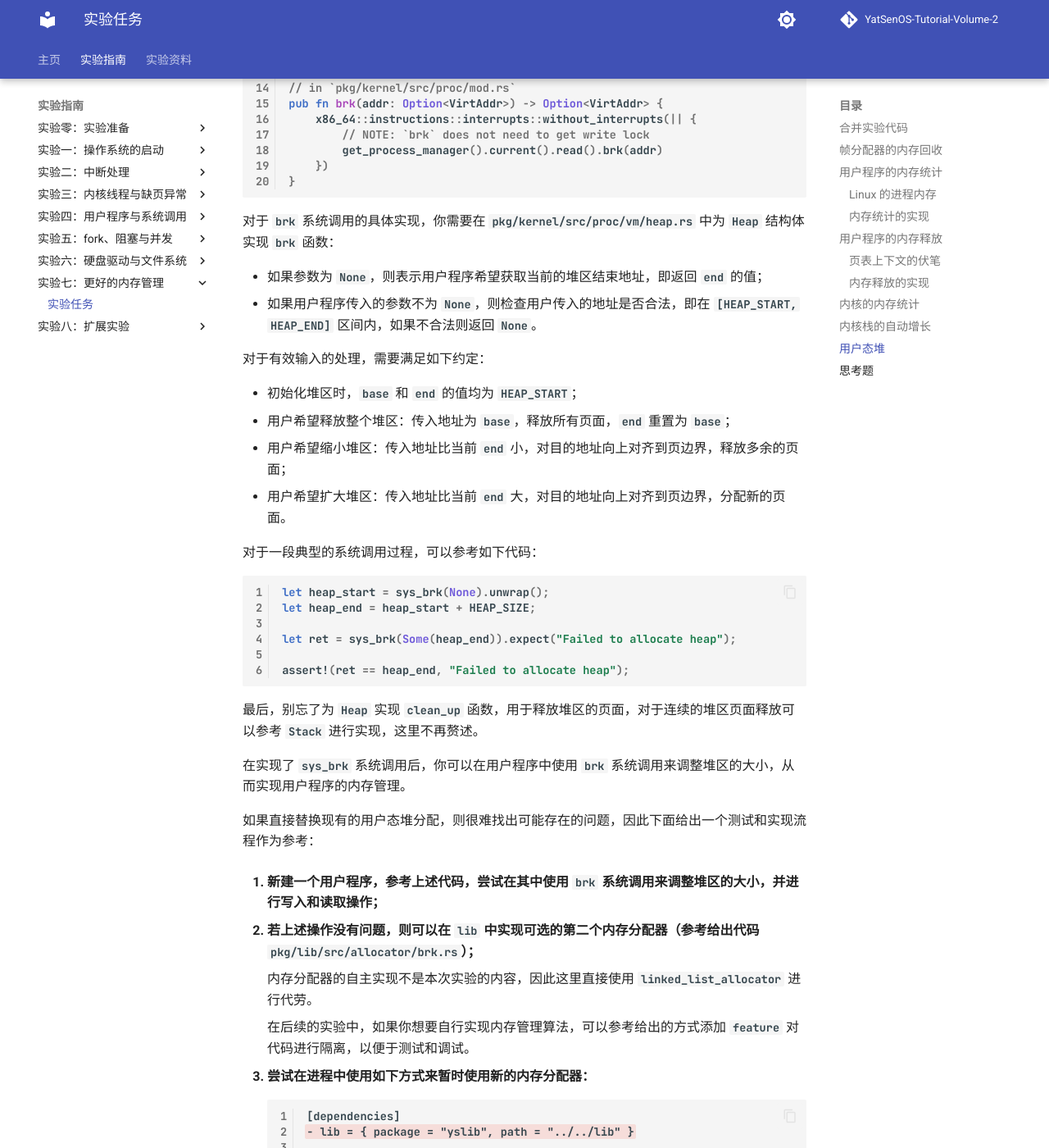
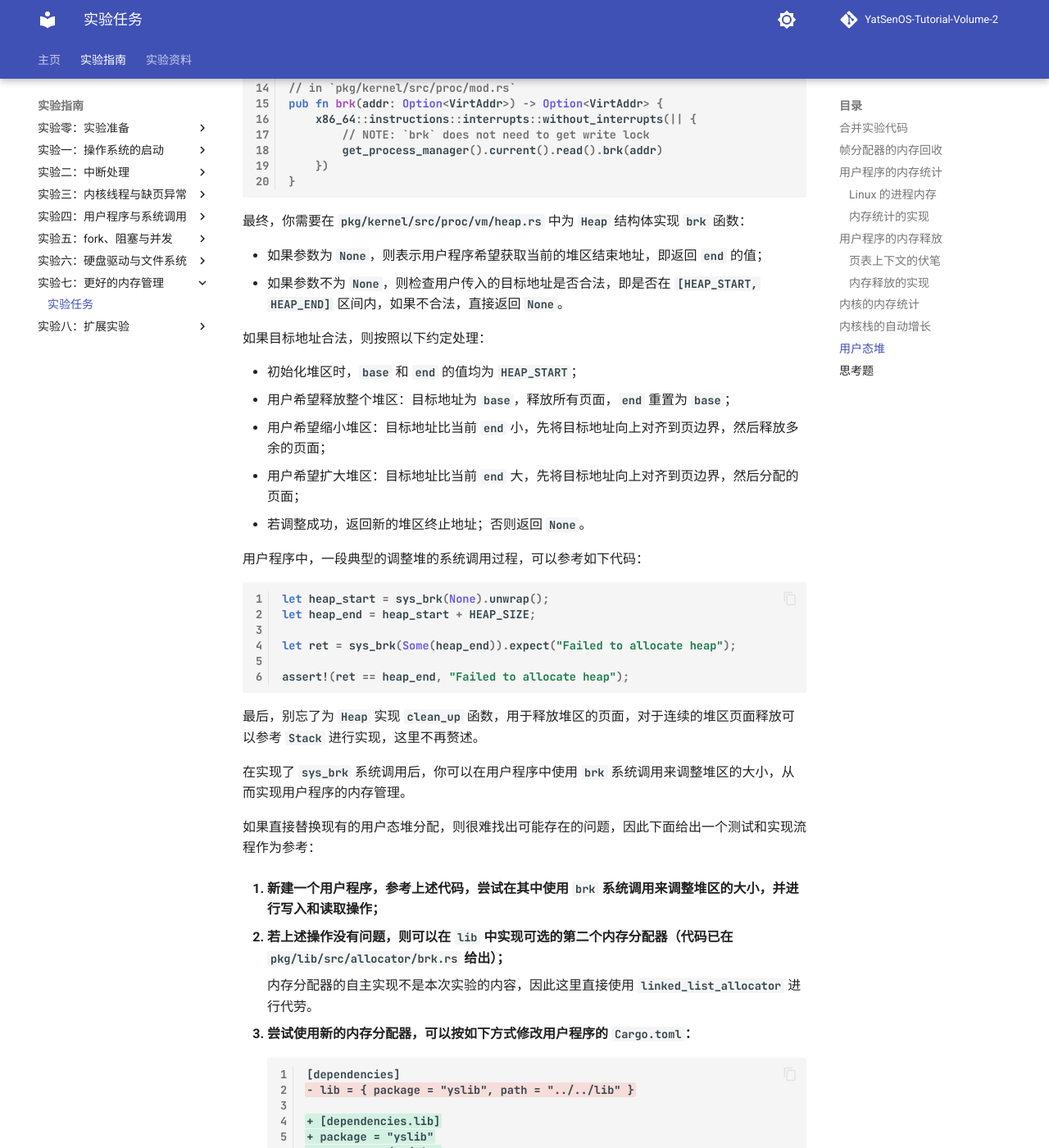
Before and after one commit to YatSenOS/YatSenOS-Tutorial-Volume-2, an MkDocs documentation site: the page built from docs/labs/0x07/tasks.md, in a window 1280 px wide and 1400 px high, scrolled down 17903 px. Shown: the whole window at 82% size. Built offline with MkDocs 1.6.1 and Material for MkDocs 9.7.7, drawn with Linux system fonts in a browser that asks for light colours; comment, search, counter and statistics services are not loaded; some of the changed text lies outside the part shown.

Commit message:
wip(lab/7): update (#37)

````diff
--- a/docs/labs/0x07/tasks.md
+++ b/docs/labs/0x07/tasks.md
@@ -814,19 +814,20 @@ pub fn brk(addr: Option<VirtAddr>) -> Option<VirtAddr> {
 }
 ```
 
-对于 `brk` 系统调用的具体实现，你需要在 `pkg/kernel/src/proc/vm/heap.rs` 中为 `Heap` 结构体实现 `brk` 函数：
+最终，你需要在 `pkg/kernel/src/proc/vm/heap.rs` 中为 `Heap` 结构体实现 `brk` 函数：
 
 -   如果参数为 `None`，则表示用户程序希望获取当前的堆区结束地址，即返回 `end` 的值；
--   如果用户程序传入的参数不为 `None`，则检查用户传入的地址是否合法，即在 `[HEAP_START, HEAP_END]` 区间内，如果不合法则返回 `None`。
+-   如果参数不为 `None`，则检查用户传入的目标地址是否合法，即是否在 `[HEAP_START, HEAP_END]` 区间内，如果不合法，直接返回 `None`。
 
-对于有效输入的处理，需要满足如下约定：
+如果目标地址合法，则按照以下约定处理：
 
 -   初始化堆区时，`base` 和 `end` 的值均为 `HEAP_START`；
--   用户希望释放整个堆区：传入地址为 `base`，释放所有页面，`end` 重置为 `base`；
--   用户希望缩小堆区：传入地址比当前 `end` 小，对目的地址向上对齐到页边界，释放多余的页面；
--   用户希望扩大堆区：传入地址比当前 `end` 大，对目的地址向上对齐到页边界，分配新的页面。
+-   用户希望释放整个堆区：目标地址为 `base`，释放所有页面，`end` 重置为 `base`；
+-   用户希望缩小堆区：目标地址比当前 `end` 小，先将目标地址向上对齐到页边界，然后释放多余的页面；
+-   用户希望扩大堆区：目标地址比当前 `end` 大，先将目标地址向上对齐到页边界，然后分配的页面；
+-   若调整成功，返回新的堆区终止地址；否则返回 `None`。
 
-对于一段典型的系统调用过程，可以参考如下代码：
+用户程序中，一段典型的调整堆的系统调用过程，可以参考如下代码：
 
 ```rust
 let heap_start = sys_brk(None).unwrap();
@@ -845,13 +846,11 @@ assert!(ret == heap_end, "Failed to allocate heap");
 
 1. 新建一个用户程序，参考上述代码，尝试在其中使用 `brk` 系统调用来调整堆区的大小，并进行写入和读取操作；
 
-2. 若上述操作没有问题，则可以在 `lib` 中实现可选的第二个内存分配器（参考给出代码 `pkg/lib/src/allocator/brk.rs`）；
+2. 若上述操作没有问题，则可以在 `lib` 中实现可选的第二个内存分配器（代码已在 `pkg/lib/src/allocator/brk.rs` 给出）；
 
     内存分配器的自主实现不是本次实验的内容，因此这里直接使用 `linked_list_allocator` 进行代劳。
 
-    在后续的实验中，如果你想要自行实现内存管理算法，可以参考给出的方式添加 `feature` 对代码进行隔离，以便于测试和调试。
-
-3. 尝试在进程中使用如下方式来暂时使用新的内存分配器：
+3. 尝试使用新的内存分配器，可以按如下方式修改用户程序的 `Cargo.toml`：
 
     ```diff
     [dependencies]
@@ -864,7 +863,7 @@ assert!(ret == heap_end, "Failed to allocate heap");
     + features = ["brk_alloc"]
     ```
 
-4. 在你测试通过后，可以将其作为默认的内存分配器：
+4. 在你测试通过后，可以修改 `pkg/lib/Cargo.toml`，将其作为用户程序默认的内存分配器：
 
     ```diff
     [features]
@@ -872,7 +871,9 @@ assert!(ret == heap_end, "Failed to allocate heap");
     + default = ["brk_alloc"]
     ```
 
-如果想要实现一系列操作的自主测试，可以在自定义的用户程序中进行一系列的操作，或者直接将其实现为接受用户输入的 Shell 命令，进一步测试并记录你的 `brk` 系统调用的行为。
+在后续的实验中，如果你想要自行实现内存管理算法，可以参考上述过程，通过添加  `feature` 对代码进行隔离，以便于测试和调试。
+
+如果想要自主测试其他内存管理操作，可以修改自定义的用户程序，或者直接将其实现为接受用户输入的 Shell 命令，进一步测试并记录你的 `brk` 系统调用的行为。
 
 !!! success "阶段性成果"
 
````
Also changed, not shown: other parts of docs/labs/0x07/tasks.md (+3 -3 lines).
